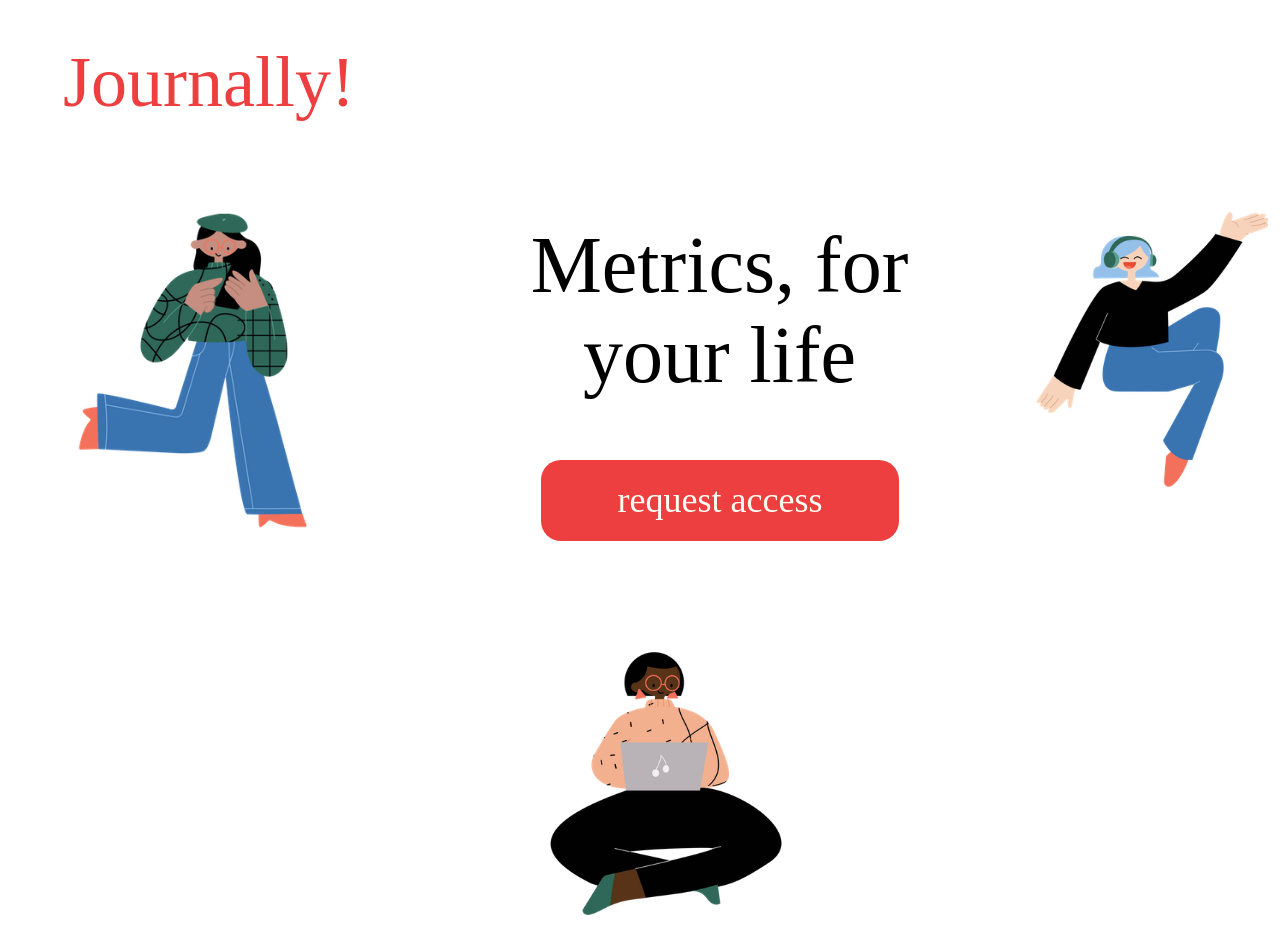
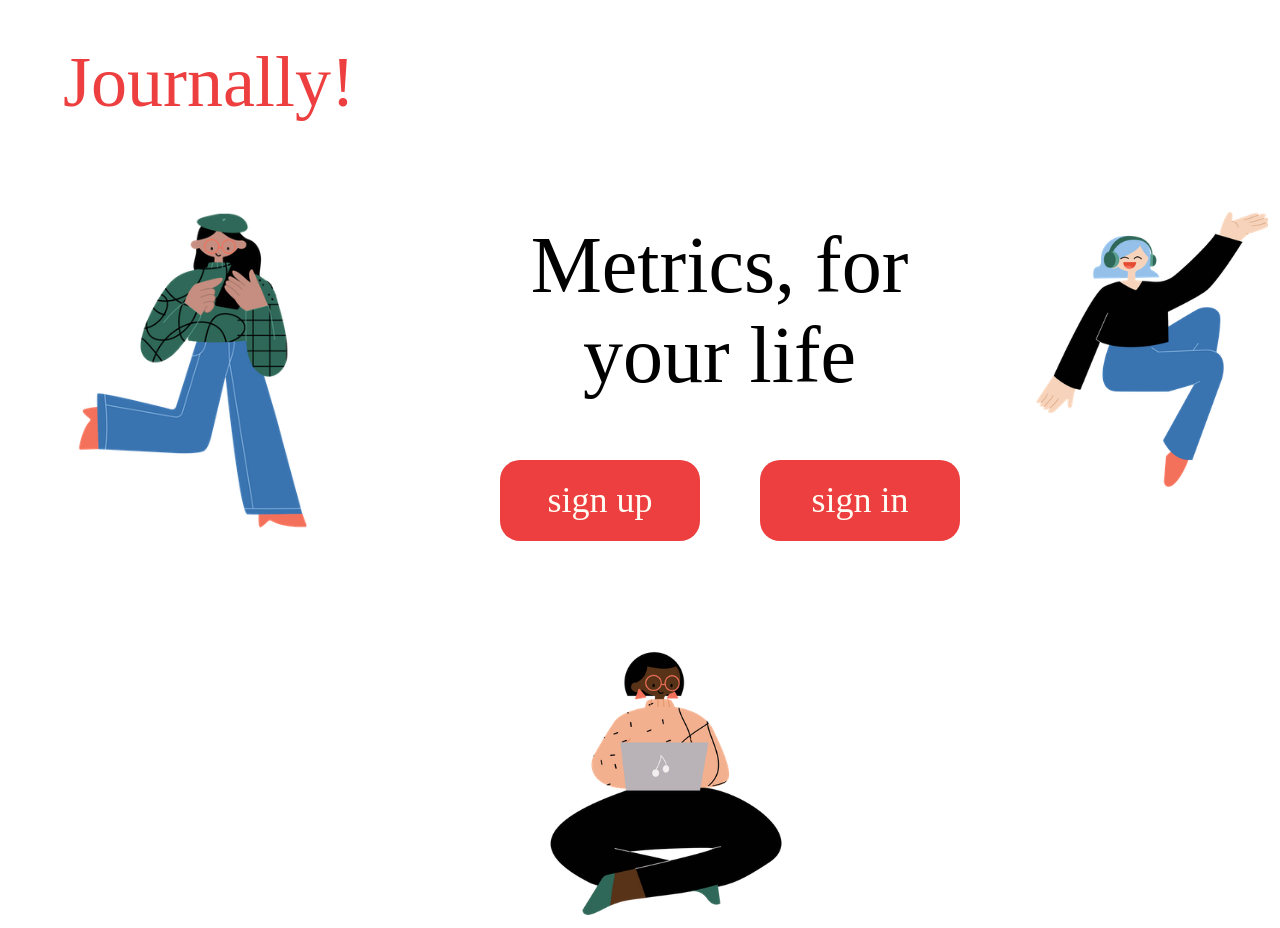
Before and after one commit to andrewawad/EECS-493-Final-Project, a React (Create React App) app: page / in a window 1280 px wide. Built offline with nearby package versions, Linux system fonts and the light colour scheme.

Commit message:
second button to login

```diff
--- a/src/Components/Home.jsx
+++ b/src/Components/Home.jsx
@@ -17,8 +17,15 @@ function Home() {
 
             <div class = 'middle_section'>
                 <h1 class = 'metrics_life'>Metrics, for your life</h1>
+                <div class = 'login'>
+
+                <div class = 'sign_up'>
+                    <Link to="/dashboard"  class = 'link'> sign up </Link>
+                </div>
                 <div class = 'sign_in'>
-                    <Link to="/dashboard"  class = 'link'> request access </Link>
+                    <Link to="/dashboard"  class = 'link'> sign in </Link>
+                </div>
+
                 </div>
             </div>
         </div>
--- a/src/style.css
+++ b/src/style.css
@@ -24,11 +24,15 @@
   text-align: center;
 }
 
+.login{
+  display: grid;
+  grid-template-columns: 1fr 1fr
+}
 .sign_in{
   position: absolute;
-  width: 358px;
+  width: 200px;
   height: 81px;
-  left: 541px;
+  left: 760px;
   top: 460px;
   font-family: Rationale;
   font-style: normal;
@@ -40,6 +44,22 @@
   line-height: 81px;
   text-align: center;
 }
+.sign_up{
+  position: absolute;
+  width: 200px;
+  height: 81px;
+  left: 500px;
+  top: 460px;
+  font-family: Rationale;
+  font-style: normal;
+  font-weight: normal;
+  font-size: 36px;
+  background-color: #ED3F3F;
+  border-radius: 20px;
+  color:  #FFFDF4;
+  line-height: 81px;
+  text-align: center;}
+
 
 .full-dash {
   border: aqua 5px;
```
